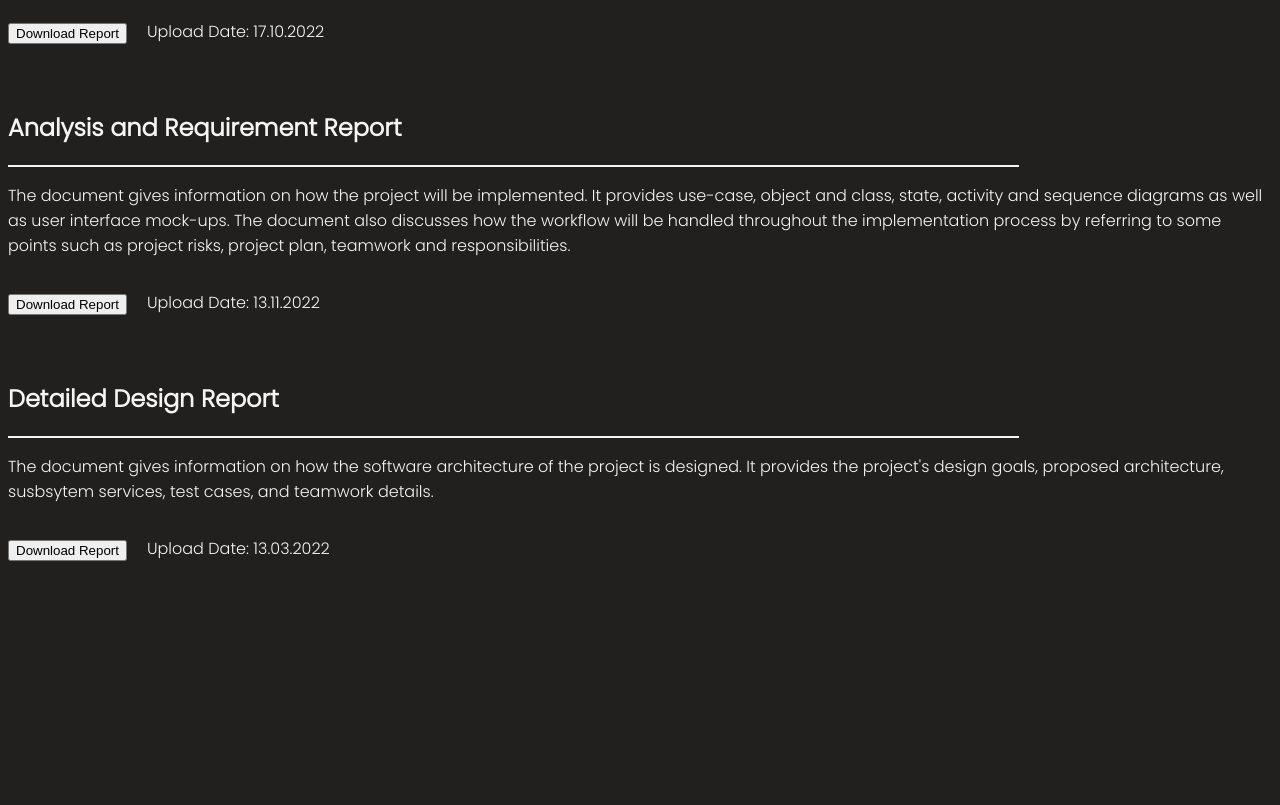
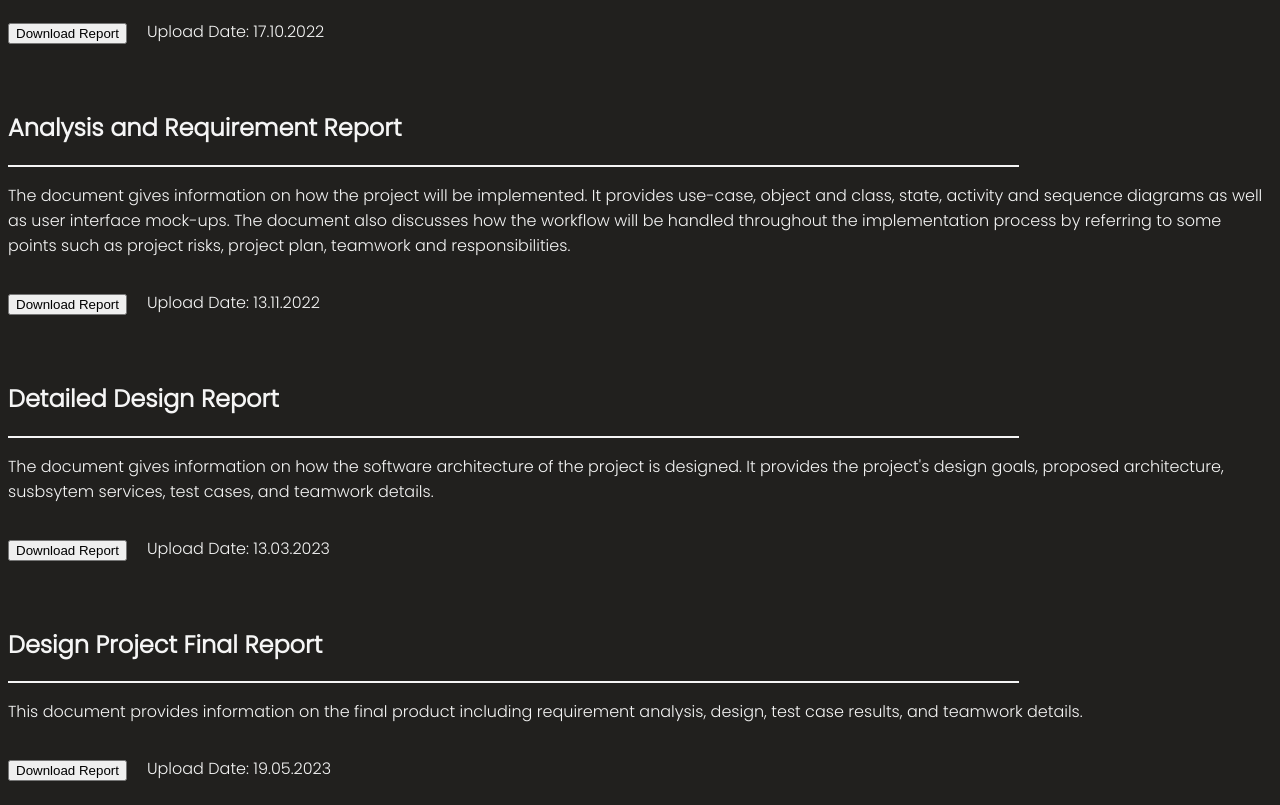
Before and after one commit to perfent/perfent, a plain HTML site: page index.html in a window 1280 px wide. Shown: the part 1172-1977 px from the top of the page. Before the commit the page ends 1757 px from the top, so only its background shows below. Drawn offline with Linux system fonts and the light colour scheme.

Commit message:
Update index.html

```diff
--- a/index.html
+++ b/index.html
@@ -82,7 +82,21 @@
 			</a>
 		</div>
 		<div style="margin-left: 20px">
-			<p>Upload Date: 13.03.2022</p>
+			<p>Upload Date: 13.03.2023</p>
+		</div>
+	</div>
+
+	<div style="margin-top: 50px"> <h2>Design Project Final Report</h2> </div>
+	<div style="height: 2px; background-color: whitesmoke; width: 80%"></div>
+	<div> <p>This document provides information on the final product including requirement analysis, design, test case results, and teamwork details.</p></div>
+	<div style="display: flex">
+		<div style="padding-top: 20px">
+			<a href="Reports/T2308_FinalReport.pdf" target="_blank">
+		  		<button style="width: auto; height: auto" src="Reports/T2308_FinalReport.pdf">Download Report</button>
+			</a>
+		</div>
+		<div style="margin-left: 20px">
+			<p>Upload Date: 19.05.2023</p>
 		</div>
 	</div>
 </body>
```
